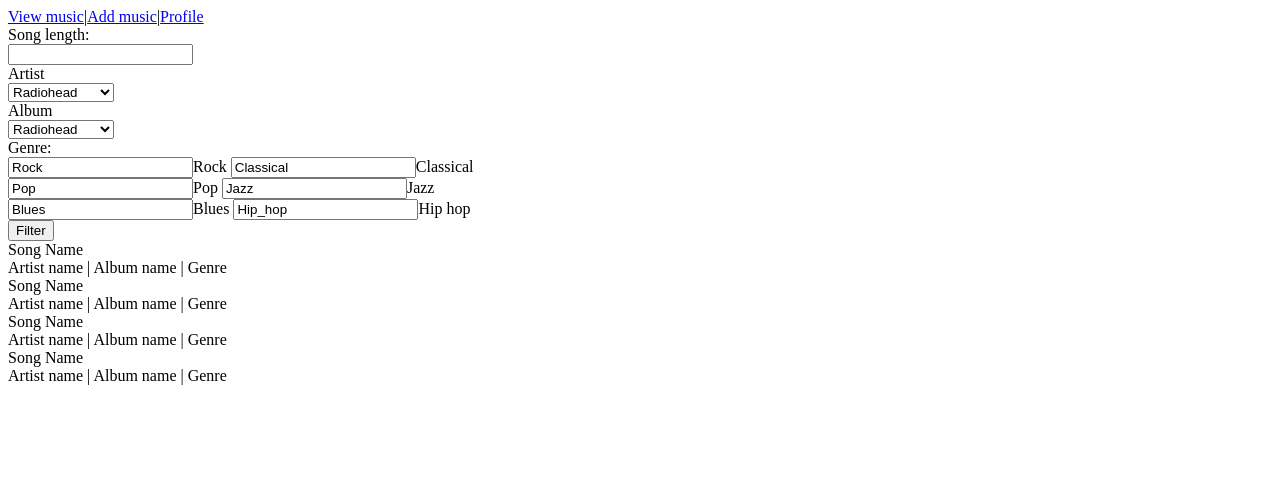
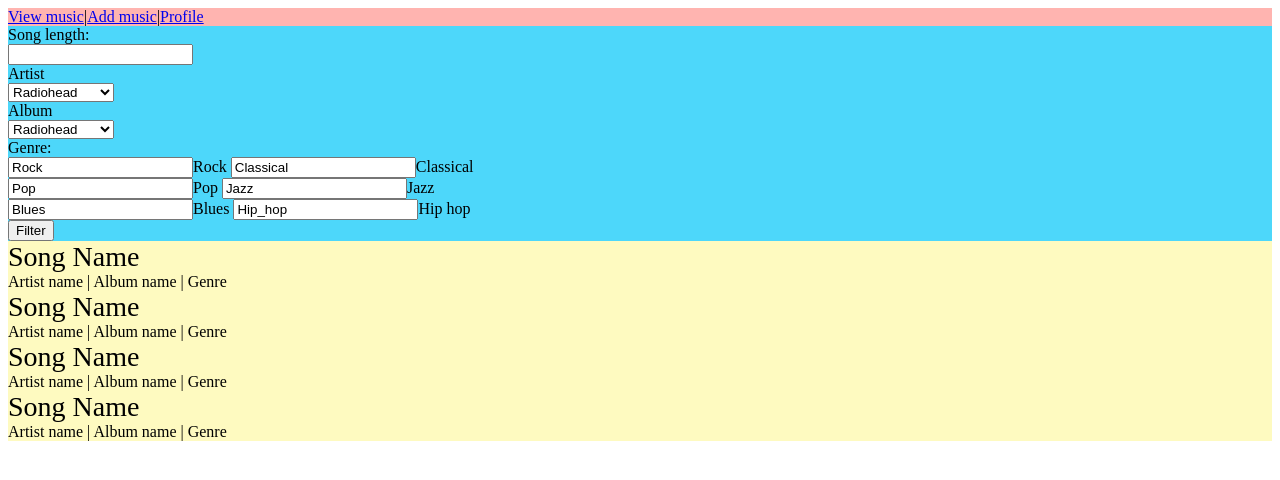
Before and after one commit to jstiltner/musichistory, a plain HTML site: page index.html in a window 1280 px wide. Drawn offline with Linux system fonts and the light colour scheme.

Commit message:
Linked style.css in HTML file

```diff
--- a/index.html
+++ b/index.html
@@ -4,6 +4,7 @@
 <head>
   <meta charset="utf-8">
   <title>NSS Starter Kit</title>
+  <link rel="stylesheet" type="text/css" href="style.css">
 </head>
 
 <body>
@@ -62,13 +63,13 @@
 		<div>
 	</div>
 	<div class="bordered yellow">
-		<div class="BigResultText">Song Name</div>
+		<div class="bigResultText">Song Name</div>
 		<div>Artist name  |  Album name  |  Genre</div>
-		<div class="BigResultText">Song Name</div>
+		<div class="bigResultText">Song Name</div>
 		<div>Artist name  |  Album name  |  Genre</div>
-		<div class="BigResultText">Song Name</div>
+		<div class="bigResultText">Song Name</div>
 		<div>Artist name  |  Album name  |  Genre</div>
-		<div class="BigResultText">Song Name</div>
+		<div class="bigResultText">Song Name</div>
 		<div>Artist name  |  Album name  |  Genre</div>
 	</div>
 </body>
```
